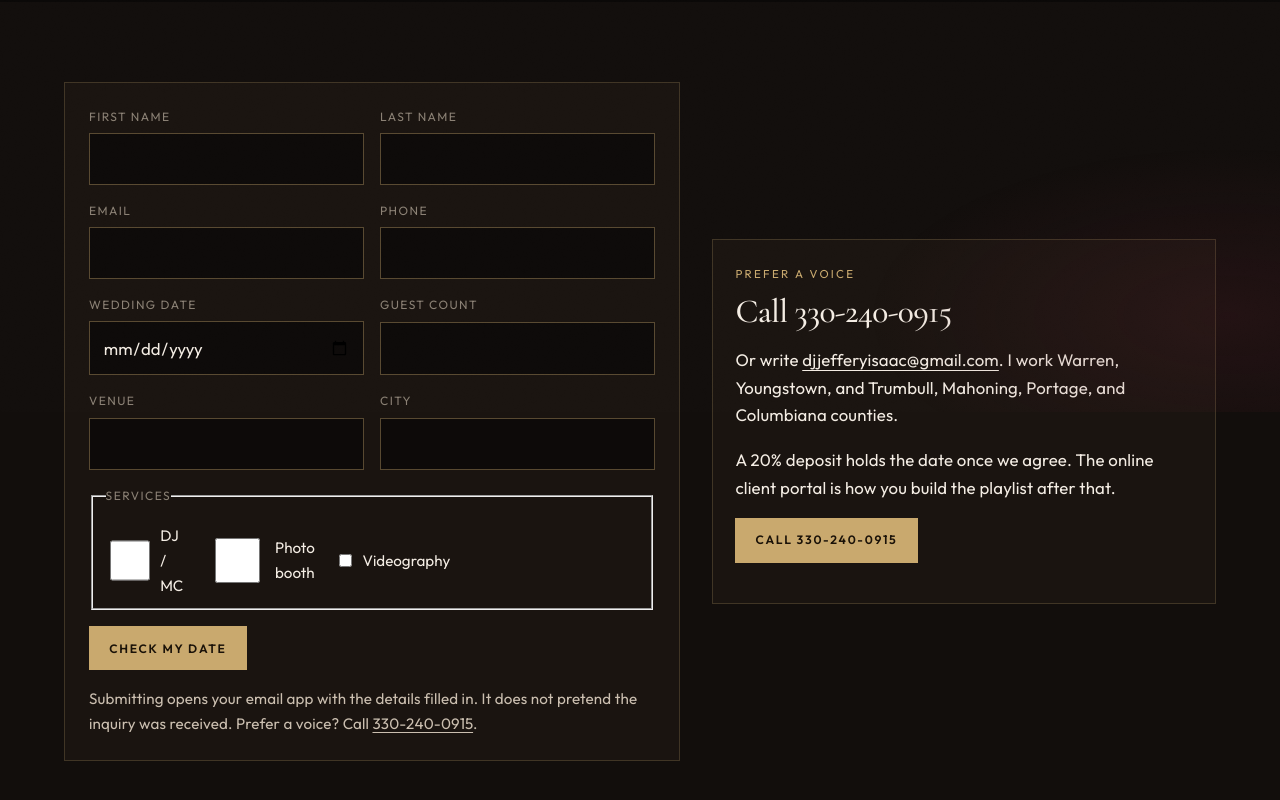
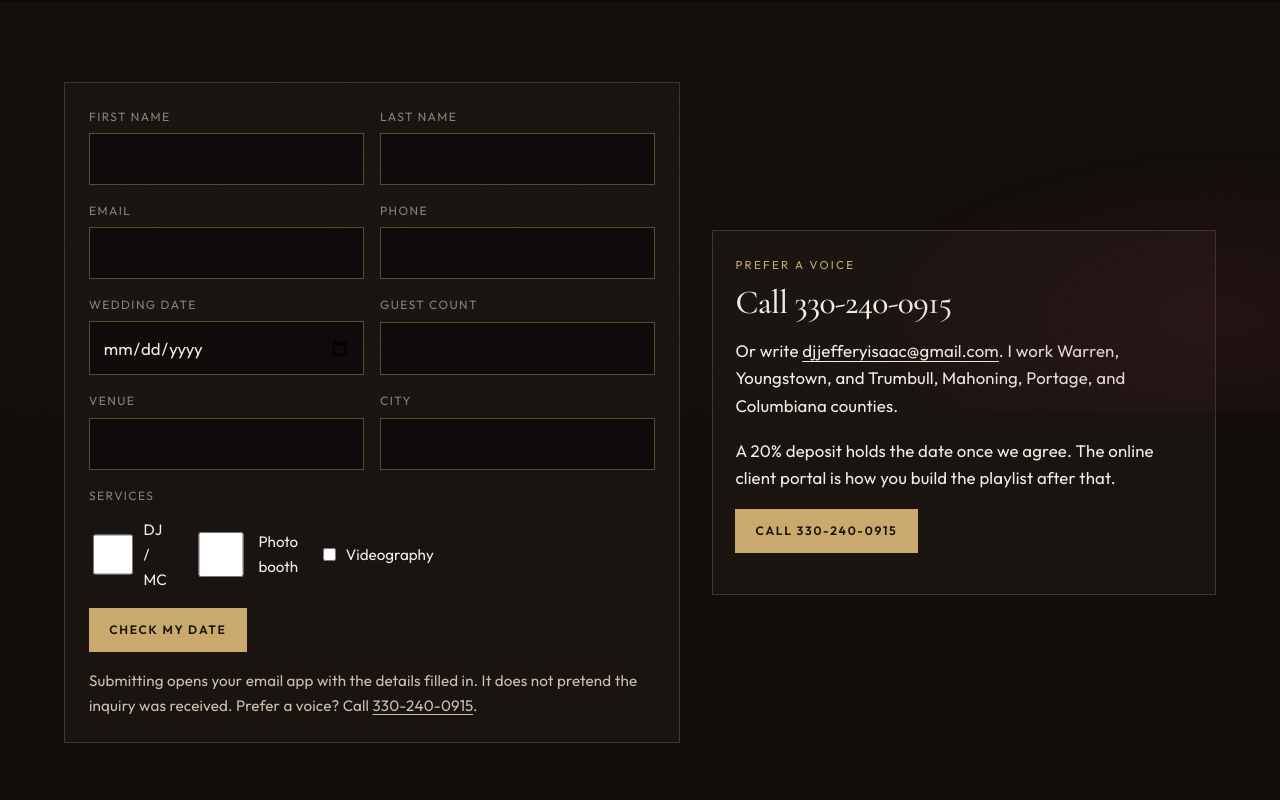
Before and after one commit to Jmystro77/dj-jeffery-isaac, a Next.js app: page /inquire in a window 1280 px wide. Shown: the part 388-1188 px from the top of the page. Built offline with nearby package versions, Linux system fonts and the light colour scheme.

Commit message:
Remove the inquire fieldset chrome
Default browser fieldset borders made the services block look like a leftover form control. Keep the labels and checks, drop the frame.

Co-authored-by: Jmystro77 <Jmystro77@users.noreply.github.com>

```diff
--- a/app/globals.css
+++ b/app/globals.css
@@ -671,6 +671,13 @@ a:hover {
   padding: 0;
 }
 
+fieldset.field {
+  border: 0;
+  margin: 0;
+  padding: 0;
+  min-inline-size: 0;
+}
+
 .field input,
 .field select,
 .field textarea {
```
